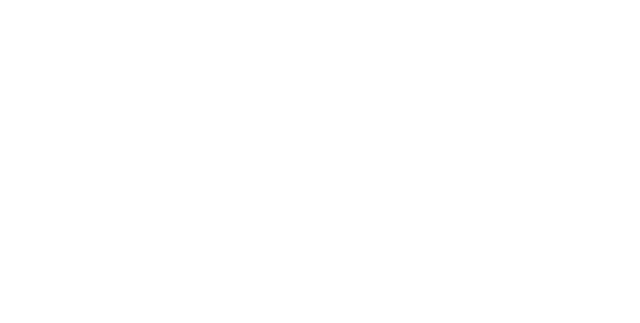
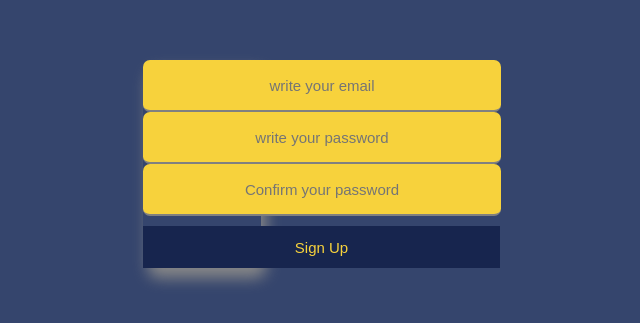
Before and after one commit to danihr23/sportance-reacr-app, a React (Create React App) app: page /stortance/signup in a window 1280 px wide. Shown: the part 231-554 px from the top of the page, without its empty margins (438-1078 px from the left). Built offline with nearby package versions, Linux system fonts and the light colour scheme.

Commit message:
signup_field_added

```diff
--- a/src/App.js
+++ b/src/App.js
@@ -2,6 +2,7 @@
 import './App.css';
 import Home from './pages/home/home'
 import { Route, Switch } from 'react-router-dom';
+import SignupSportance from './pages/SignUpSportance/SignupSportance';
 
 
 function App() {
@@ -9,6 +10,8 @@
     <div className="App">
       <Switch>
       <Route path="/" exact component={Home} />
+
+      <Route path="/stortance/signup" component={SignupSportance} />
       </Switch>
 
     </div>
--- a/src/components/signupButton/signupButton.js
+++ b/src/components/signupButton/signupButton.js
@@ -1,9 +1,10 @@
 import React from 'react'
+import {Link} from 'react-router-dom'
 import "./signupButton.css";
 export default function signupButton() {
     return (
         <div className="signupButton">
-            <p><a href="#">Sign Up</a></p>
+            <p><Link to="/stortance/signup">Sign Up</Link></p>
         </div>
     )
 }
--- /dev/null
+++ b/src/pages/SignUpSportance/SignupSportance.css
@@ -0,0 +1,35 @@
+.sportanceSignup{
+  text-align: center;
+    box-sizing: border-box;
+    padding: 10px;
+    background-color: #35456D;
+    height: 100vh;
+
+}
+.sigupForm{
+    box-shadow: 5px 10px 15px #888888;
+    position: relative;
+    top: 281px;
+    border-radius: 10px;
+    margin: 0px 571px;
+}
+.field input{
+    height: 50px;
+    width: 358px;
+    border: none;
+    border-bottom: 2px solid gray;
+    font-size: 15px;
+    border-radius: 7px;
+
+    text-align: center;
+    background-color: #F7D23C;
+}
+button{
+    width: 357px;
+    height: 42px;
+    margin-top: 10px;
+    font-size: 15px;
+    border: none;
+    color: #F7D23C;
+    background: #17254E;
+}
--- /dev/null
+++ b/src/pages/SignUpSportance/SignupSportance.js
@@ -0,0 +1,29 @@
+import React from 'react'
+import "./SignupSportance.css"
+export default function SignupSportance() {
+    return (
+        <div className="sportanceSignup" >
+
+
+
+            <form className="sigupForm">
+
+                    <p className="field">
+                        <input type="email" id="email" name="email" placeholder="write your email" />
+
+                    </p>
+                    <p className="field">
+                        <input type="password" id="password" name="password" placeholder="write your password" />
+
+                    </p>
+                    <p className="field">
+                        <input type="password" id="passwordConf" name="passwordConf" placeholder="Confirm your password" />
+
+                    </p>
+                    <button type="submit"> Sign Up</button>
+
+            </form>
+
+        </div>
+    )
+}
```
Also changed, not shown: src/components/index.htm (+23 -1 lines), src/firebase.js (added).
